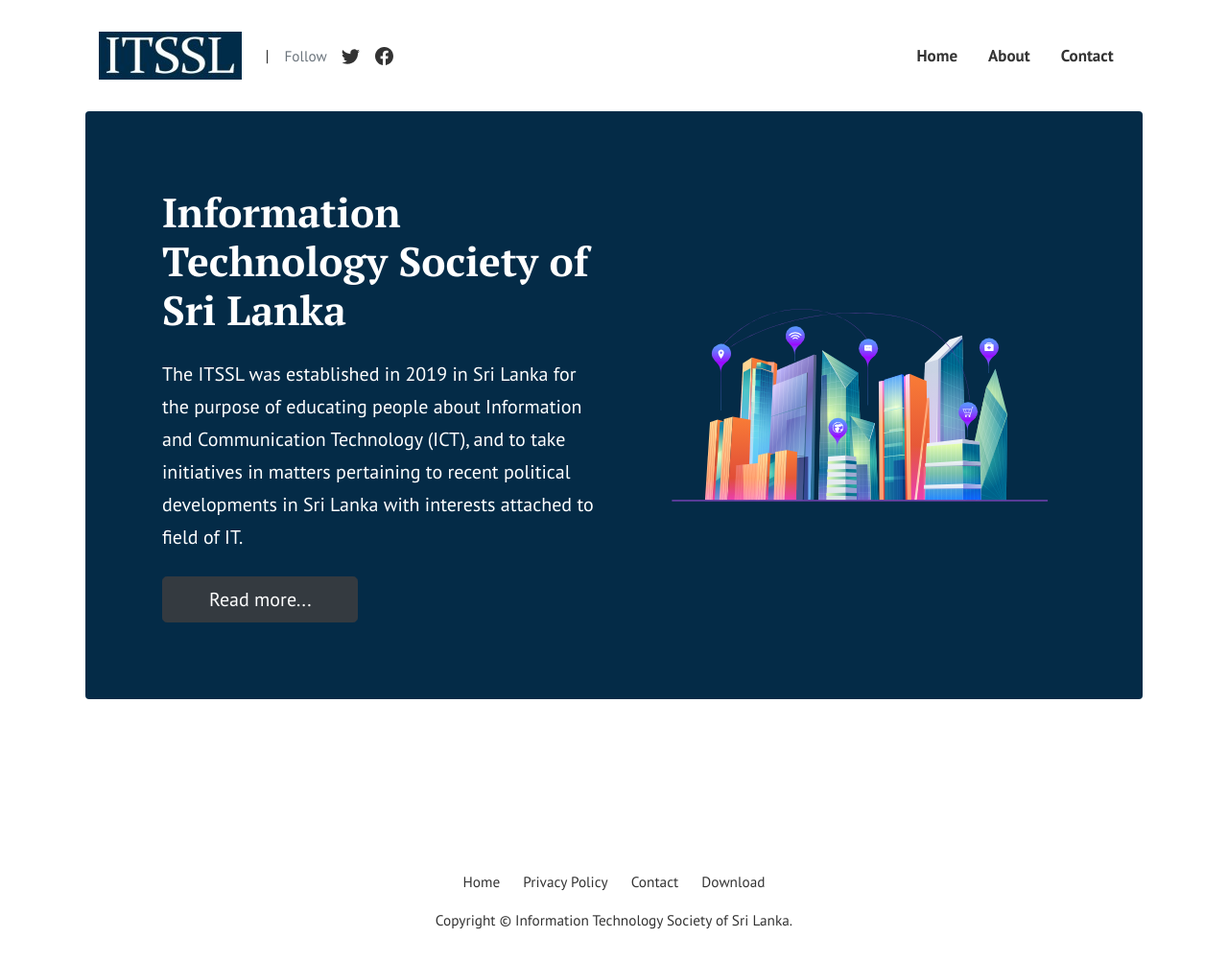
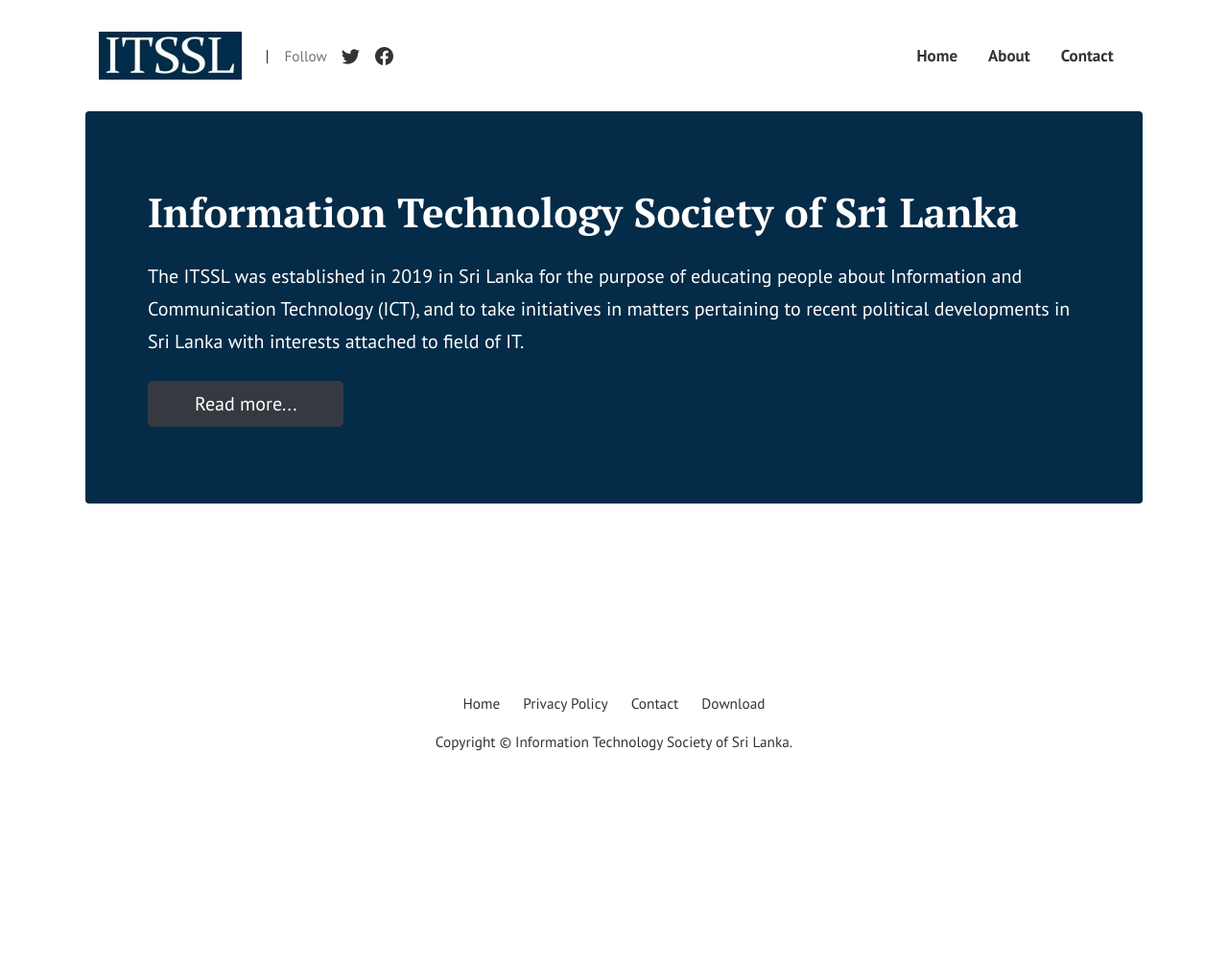
Before and after one commit to ITSSL/itssl.org, a Jekyll site: the page built from index.html, in a window 1280 px wide and 1002 px high. Shown: the whole window at 96% size. Built offline with Jekyll 4.4.1, drawn with Linux system fonts in a browser that asks for light colours; the list of posts is cut into pages by our own code.

Commit message:
Update index.html

```diff
--- a/index.html
+++ b/index.html
@@ -9,14 +9,12 @@
 {% if page.url == "/" %}
 <div class="rounded mb-5 hero">
   <div class="row align-items-center justify-content-between">
-    <div class="col-md-6">
+
       <h1 style="color:#ffff;" class="font-weight-bold mb-4 serif-font">Information Technology Society of Sri Lanka</h1>
       <p style="color:#ffff;" class="lead mb-4">The ITSSL was established in 2019 in Sri Lanka for the purpose of educating people about Information and Communication Technology (ICT), and to take initiatives in matters pertaining to recent political developments in Sri Lanka with interests attached to field of IT.</p>
       <a href="{{site.baseurl}}/about" class="btn btn-dark text-white px-5 btn-lg">Read more...</a>
-    </div>
-    <div class="col-md-6 text-right pl-0 pl-lg-4">
-      <img class="intro" height="500" src="{{site.baseurl}}/assets/images/intro.svg">
-    </div>
+
+
   </div>
 </div>
 {% endif %}
@@ -31,7 +29,7 @@
           </div>
       {% endif %}
   {% endfor %}
-  </div>
+
 </section>
 
 <!-- Posts List with Sidebar (except featured)
```
